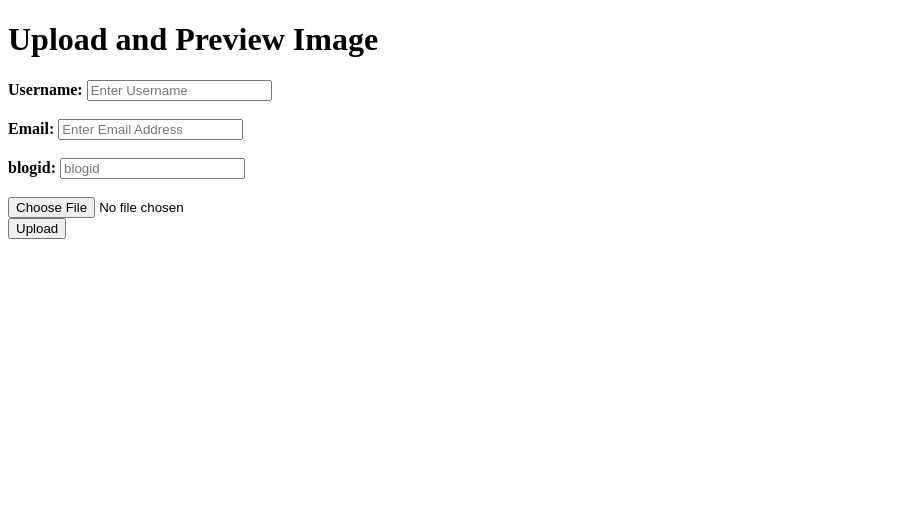
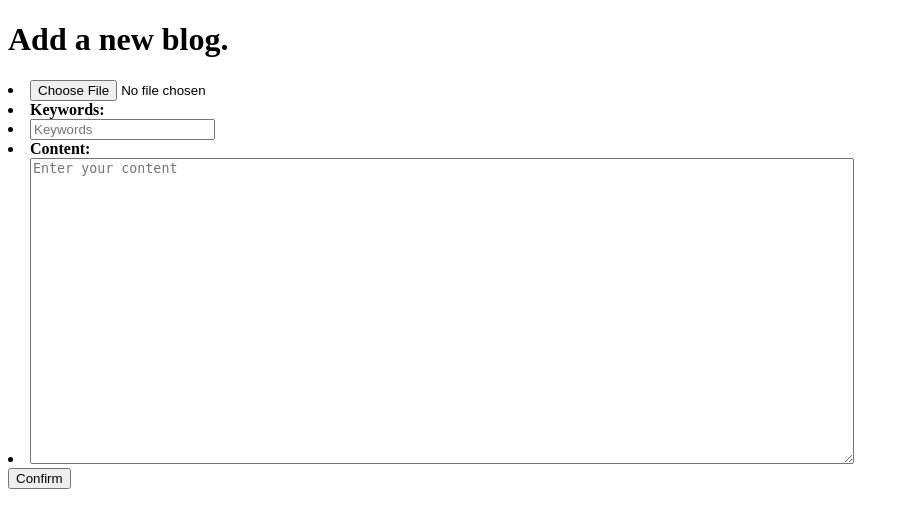
Before and after one commit to yaolicheng/myweb, a Flask app: page /edit in a window 1280 px wide. Shown: the top 528 px of the page, without its empty margins (0-909 px from the left). Run offline with Flask 3, Linux system fonts and the light colour scheme; a user stored in the database is signed in.

Commit message:
add add new blog and delete bolg func

```diff
--- a/app.py
+++ b/app.py
@@ -117,7 +117,7 @@ def login():
 @app.route('/logout')
 def logout():
     logout_user()
-    return redirect(url_for('login'))
+    return redirect(url_for('index'))
 
 
 # 创建一个路由，处理根路径的请求
@@ -143,21 +143,29 @@ def hello_world():
 # 创建一个路由，处理 '/edit' 路径的请求
 @app.route('/edit')
 def edit():
-    return render_template('editpage.html')
+    if current_user.is_authenticated:
+        return render_template('editpage.html', user=current_user)
+    else:
+        return redirect(url_for('login'))
 
 #获取制定用户的blog
 def getimagesandcontent(user=None):
     session = Session()
     if user:
         #必须用text格式化，否则无法执行
-        sql = text('SELECT myimage, mycontent,username,starcount,commentcount,blogdate FROM myblogs where username = :user ORDER BY blogdate DESC  LIMIT 10')
+        sql = text('SELECT myimage, mycontent,logid,username,starcount,commentcount,blogdate FROM myblogs where username = :user ORDER BY blogdate DESC  LIMIT 10')
         data ={"user":user}
         result = session.execute(sql,data)
     else:
-        sql = text('SELECT myimage, mycontent,username,starcount,commentcount,blogdate FROM myblogs  ORDER BY blogdate DESC  LIMIT 10')
+        sql = text('SELECT myimage, mycontent,logid,username,starcount,commentcount,blogdate FROM myblogs  ORDER BY blogdate DESC  LIMIT 10')
         result = session.execute(sql)
     encoded_images = []
     contents = []
+    logids=[]
+    unames=[]
+    stars=[]
+    comcounts=[]
+    bdates=[]
 
 
     for data in result:
@@ -168,11 +176,16 @@ def getimagesandcontent(user=None):
             encoded_image = None
         encoded_images.append(encoded_image)
         contents.append(data[1])
+        logids.append(data[2])
+        unames.append(data[3])
+        stars.append(data[4])
+        comcounts.append(data[5])
+        bdates.append(data[6])
     # 最后，记得关闭连接
     session.close()
 
     # 将数据和编码后的图像组合成一个列表，便于前台读取
-    data_and_images = list(zip(contents, encoded_images))
+    data_and_images = list(zip(contents, encoded_images,logids,unames,stars,comcounts,bdates))
     return data_and_images
 
 # 路由：显示数据
@@ -191,25 +204,56 @@ def mycount():
     else:
         return redirect(url_for('login'))
 
+@app.route('/delete/<int:blogid>')
+def delete_blog(blogid):
+    if current_user.is_authenticated:
+        # 在这里执行删除操作，使用 blogid 参数来确定要删除的博客
+        session = Session()
+        sql = text('delete from myblogs where logid =:blogid and username=:username')
+        data = {"blogid": blogid,"username":current_user.username}
+        #print(sql)
+        #print(data)
+        session.execute(sql, data)
+        #必须要commit才能完成更新的正式提交
+        session.commit()
+        session.close()
+        # 返回删除后的页面或重定向到其他页面
+        return redirect(url_for('mycount'))
+    else:
+        return redirect(url_for('login'))
+
+
 @app.route('/upload', methods=['POST'])
 def upload_file():
     if 'image' in request.files:
         image = request.files['image']
-        blogid = request.form['blogid']
-        if image.filename != '':
+        content = request.form['content']
+        keywords = request.form['keywords']
+        if image.filename != '':#有图片的日志
             #保存到数据中
+            print("image.filename != ")
             image_binary = image.read()
             session = Session()
 
-            sql = text('UPDATE myblogs SET myimage = :image  WHERE logid =:blogid')
-            data = {"image": image_binary, "blogid": blogid}
+            sql = text('insert into myweb.myblogs(username,keywords,mycontent,myimage) values(:user,:keywords,:content,:image)')
+            data = {"image": image_binary, "user": current_user.username, "keywords":keywords, "content":content}
             session.execute(sql, data)
             #必须要commit才能完成更新的正式提交
             session.commit()
             session.close()
 
             #image.save('uploads/' + image.filename)
-            return 'Image uploaded successfully!'
+            return redirect(url_for('mycount'))
+        else:#没有图片的日志
+            print("没有图片的日志 ")
+            session = Session()
+            sql = text('insert into myweb.myblogs(username,keywords,mycontent) values(:user,:keywords,:content)')
+            data = { "user": current_user.username, "keywords": keywords, "content":content}
+            session.execute(sql, data)
+            #必须要commit才能完成更新的正式提交
+            session.commit()
+            session.close()
+            return redirect(url_for('mycount'))
     return 'Image upload failed.'
 
 if __name__ == '__main__':
--- a/templates/editpage.html
+++ b/templates/editpage.html
@@ -1,27 +1,28 @@
 <!DOCTYPE html>
 <html>
 <head>
-    <title>Upload and Preview Image</title>
+    <title>Add a new blog.</title>
 </head>
 <body>
-    <h1>Upload and Preview Image</h1>
+    <h1>Add a new blog.</h1>
+
+     <!-- 图片预览区域 -->
+     <div id="image-preview" style="display: none;">
+        <img id="preview-image" src="#" alt="Preview" width="300">
+    </div>
 
     <!-- 表单 -->
     <form action="/upload" method="POST" enctype="multipart/form-data" id="image-form">
-        <label for="username"><b>Username:</b></label>
-        <input type="text" placeholder="Enter Username" name="username" required><br><br>
-        <label for="email"><b>Email:</b></label>
-        <input type="text" placeholder="Enter Email Address" name="email" required><br><br>
-        <label for="blogid"><b>blogid:</b></label>
-        <input type="text" placeholder="blogid" name="blogid" required><br><br>
-        <input type="file" name="image" id="file-input" accept="image/*">
-        <button type="submit" id="upload-button" style="display: block;">Upload</button>
+
+        <li><input type="file" name="image" id="file-input" accept="image/*"></li>
+        <li><label for="keywords"><b>Keywords:</b></label></li>
+        <li><input type="text" placeholder="Keywords"  name="keywords"></li>
+        <li><label for="content"><b>Content:</b></label></li>
+        <li><textarea rows="20" cols="100" placeholder="Enter your content" name="content"></textarea></li>
+        <button type="submit" id="upload-button" style="display: block;">Confirm</button>
     </form>
 
-    <!-- 图片预览区域 -->
-    <div id="image-preview" style="display: none;">
-        <img id="preview-image" src="#" alt="Preview" width="300">
-    </div>
+
 
     <p id="message"></p>
 
@@ -43,19 +44,6 @@
             reader.readAsDataURL(file);
         });
 
-        // 点击上传按钮
-        document.getElementById('upload-button').addEventListener('click', function () {
-            const form = new FormData(document.getElementById('image-form'));
-
-            fetch('/upload', {
-                method: 'POST',
-                body: form
-            })
-            .then(response => response.text())
-            .then(data => {
-                document.getElementById('message').textContent = data;
-            });
-        });
     </script>
 </body>
 </html>
--- a/templates/index.html
+++ b/templates/index.html
@@ -40,7 +40,7 @@
     </header>
     <main>
 
-{% for row,encoded_image  in data_and_images %}
+{% for row,encoded_image,blogid,usname,star,comcount,bdate  in data_and_images %}
     {% if loop.index % 2 == 0 %}
     <div class="row">
         <div class="left">
```
Also changed, not shown: templates/mycount.html (+6 -3 lines).
